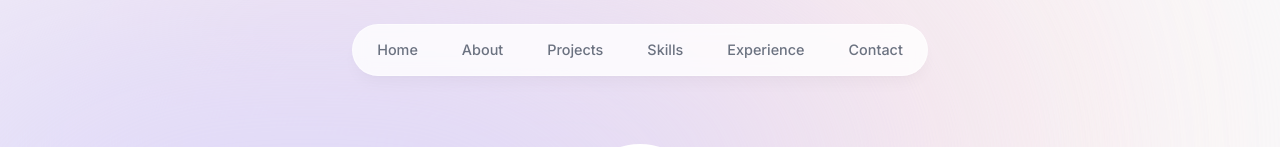
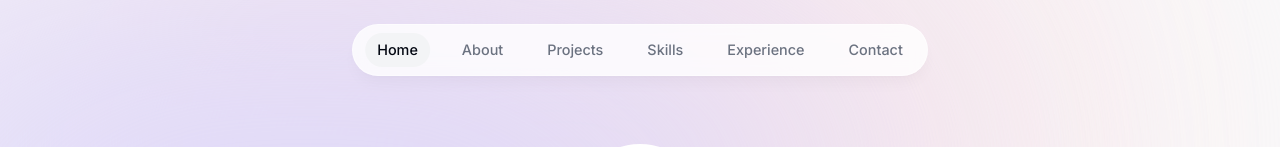
Before and after one commit to Ismail-Lh/nextjs-ts-portfolio, a Next.js app: page / in a window 1280 px wide. Shown: the top 147 px of the page. Built offline with nearby package versions, Linux system fonts and the light colour scheme; grey boxes are pictures that could not be loaded.

Commit message:
feat(UI): adding the background-effect to the navlink when the section is active

```diff
--- a/components/header.tsx
+++ b/components/header.tsx
@@ -11,9 +11,8 @@ function Header() {
         className="fixed left-1/2 top-0 h-[4.5rem] w-full rounded-none border border-white border-opacity-40 bg-white bg-opacity-80 shadow-lg shadow-black/[0.03] backdrop-blur-[0.5rem] sm:top-6 sm:h-[3.25rem] sm:w-[36rem] sm:rounded-full"
         initial={{ y: -100, x: '-50%', opacity: 0 }}
         animate={{ y: 0, x: '-50%', opacity: 1 }}
-      >
-        <Navbar />
-      </motion.div>
+      />
+      <Navbar />
     </header>
   );
 }
--- a/components/navLink.tsx
+++ b/components/navLink.tsx
@@ -1,21 +1,54 @@
-import React from 'react';
+'use client';
+
 import Link from 'next/link';
+import { SectionNameType } from '@/types';
+import clsx from 'clsx';
+import { motion } from 'framer-motion';
+
+import { links } from '@/lib/data';
 
 type NavLinkProps = {
-  name: string;
-  linkHref: string;
+  name: SectionNameType;
+  linkHref: (typeof links)[number]['hash'];
+  activeSection: SectionNameType;
+  handleActiveSection: (name: SectionNameType) => void;
 };
 
-function NavLink({ name, linkHref }: NavLinkProps) {
+function NavLink({
+  name,
+  linkHref,
+  activeSection,
+  handleActiveSection,
+}: NavLinkProps) {
   return (
-    <li key={linkHref} className="flex h-3/4 items-center justify-center">
+    <motion.li
+      key={linkHref}
+      className="relative flex h-3/4 items-center justify-center"
+      initial={{ y: -100, opacity: 0 }}
+      animate={{ y: 0, opacity: 1 }}
+    >
       <Link
         href={linkHref}
-        className="flex w-full items-center justify-center p-3 transition hover:text-gray-950"
+        className={clsx(
+          'flex w-full items-center justify-center p-3 transition hover:text-gray-950',
+          { 'text-gray-950': name === activeSection }
+        )}
+        onClick={() => handleActiveSection(name)}
       >
         {name}
+        {name === activeSection && (
+          <motion.span
+            className="absolute inset-0 -z-10 rounded-full bg-gray-100"
+            layoutId="activeSection"
+            transition={{
+              type: 'spring',
+              stiffness: 380,
+              damping: 30,
+            }}
+          />
+        )}
       </Link>
-    </li>
+    </motion.li>
   );
 }
 
--- a/components/navbar.tsx
+++ b/components/navbar.tsx
@@ -1,14 +1,25 @@
-import React from 'react';
+'use client';
+
+import { useState } from 'react';
+import { SectionNameType } from '@/types';
 
 import { links } from '@/lib/data';
 import NavLink from './navLink';
 
 function Navbar() {
+  const [activeSection, setActiveSection] = useState<SectionNameType>('Home');
+
   return (
-    <nav className="fixed left-1/2 top-[0.15rem] flex -translate-x-1/2 py-2 sm:h-[initial] sm:py-0">
+    <nav className="fixed left-1/2 top-[0.15rem] flex h-12 -translate-x-1/2 py-2 sm:top-[1.7rem] sm:h-[initial] sm:py-0">
       <ul className="flex w-[22rem] flex-wrap items-center justify-center gap-y-1 text-[0.9rem] font-medium text-gray-500 sm:w-[initial] sm:flex-nowrap sm:gap-5">
         {links.map(({ name, hash }) => (
-          <NavLink name={name} linkHref={hash} key={hash} />
+          <NavLink
+            name={name}
+            linkHref={hash}
+            key={hash}
+            activeSection={activeSection}
+            handleActiveSection={setActiveSection}
+          />
         ))}
       </ul>
     </nav>
--- a/package.json
+++ b/package.json
@@ -15,6 +15,7 @@
     "@types/react": "18.2.45",
     "@types/react-dom": "18.2.18",
     "autoprefixer": "10.4.16",
+    "clsx": "^2.0.0",
     "eslint": "8.56.0",
     "eslint-config-next": "14.0.4",
     "framer-motion": "^10.16.16",
--- /dev/null
+++ b/types/index.ts
@@ -0,0 +1,3 @@
+import { links } from '@/lib/data';
+
+export type SectionNameType = (typeof links)[number]['name'];
```
Also changed, not shown: 1 other file (tests, documents, lock files or other folders).
